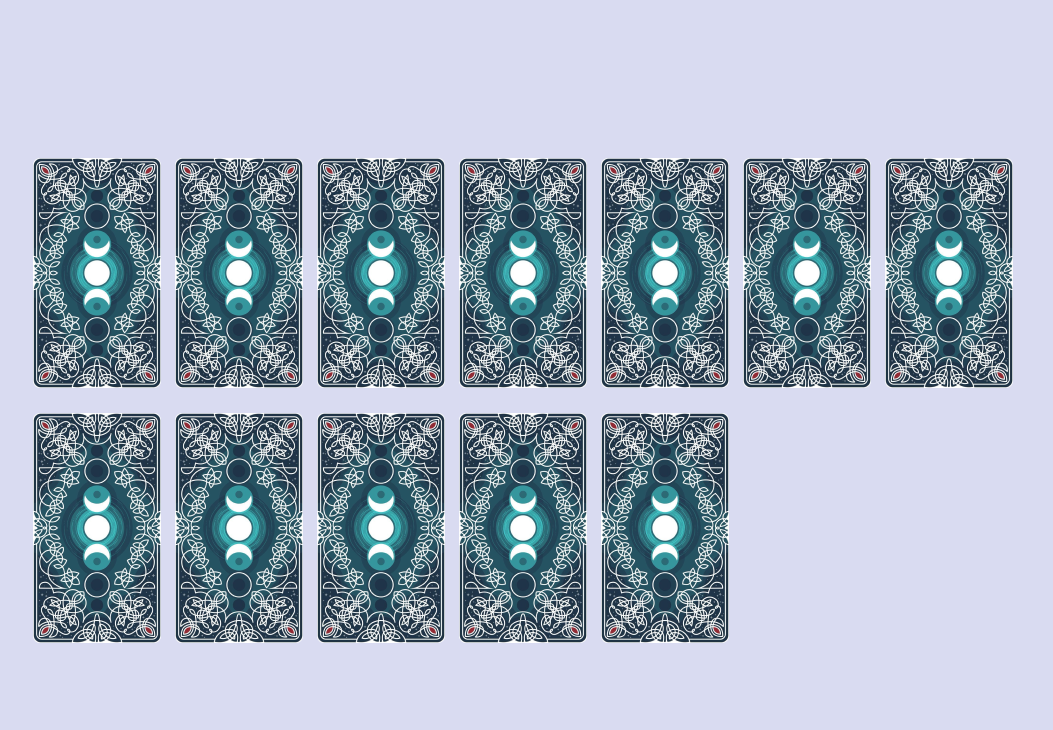
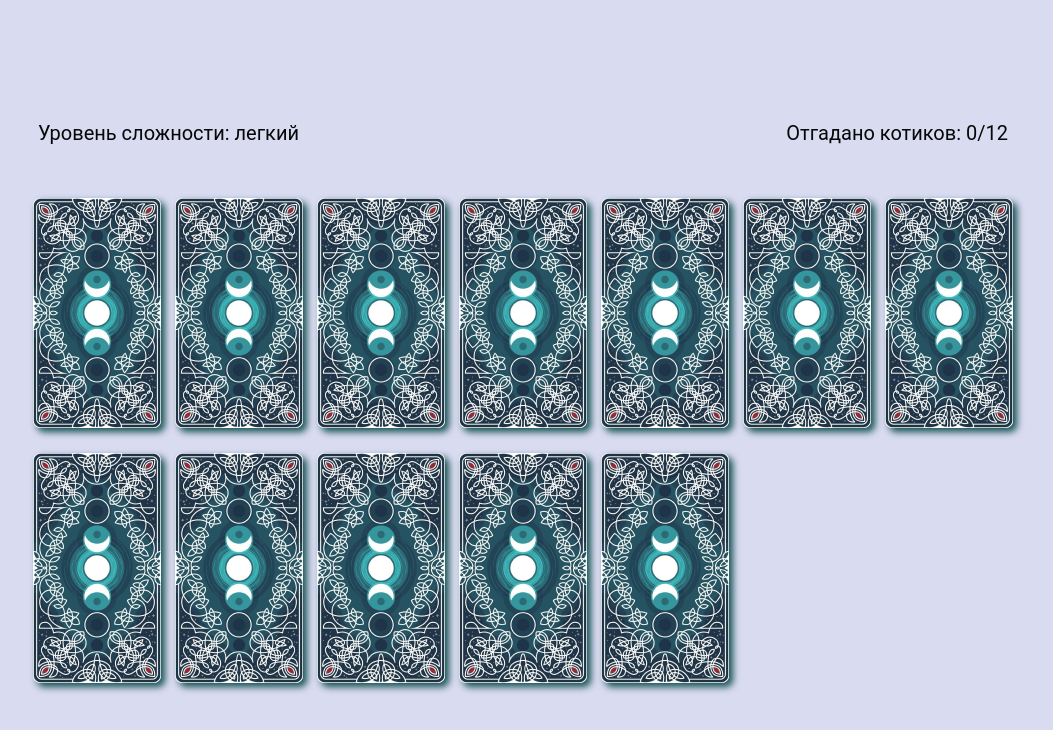
Before and after one commit to Qumansa/memory-game, a React (Vite) app: page /game in a window 1280 px wide. Shown: the top 730 px of the page, without its empty margins (117-1170 px from the left). Built offline with nearby package versions, Linux system fonts and the light colour scheme; a web font is replaced by a local one.

Commit message:
Карточка
Сделан функционал переворота карточки по клику

```diff
--- a/src/app/pages/game/features/card/index.tsx
+++ b/src/app/pages/game/features/card/index.tsx
@@ -1,5 +1,37 @@
+import { useEffect, useRef, useState } from 'react';
+
 import styles from './styles.module.scss';
 
+import cardBack from './assets/img/card-back.png';
+import cardFront from './assets/img/card-front.jpg';
+
 export const Card = () => {
-	return <li className={styles.cards__item}></li>;
+	const [isActive, setIsActive] = useState(false);
+
+	const toggleCard = () => {
+		setIsActive((prev) => !prev);
+	};
+
+	return (
+		<li
+			className={isActive ? `${styles.cards__item} ${styles.cards__item_active}` : styles.cards__item}
+			onClick={toggleCard}>
+			<div className={styles.cards__itemFront}>
+				<img
+					className={styles.cards__img}
+					src={cardFront}
+					alt=""
+					loading="lazy"
+				/>
+			</div>
+			<div className={styles.cards__itemBack}>
+				<img
+					className={styles.cards__img}
+					src={cardBack}
+					alt="Рубашка карты"
+					loading="lazy"
+				/>
+			</div>
+		</li>
+	);
 };
--- a/src/app/pages/game/features/card/styles.module.scss
+++ b/src/app/pages/game/features/card/styles.module.scss
@@ -1,11 +1,64 @@
+@use '../../../../../styles/variables.scss';
+
 .cards {
 	&__item {
+		cursor: pointer;
+
+		position: relative;
+
 		justify-self: center;
 
-		width: 100%;
 		width: 128px;
 		height: 230px;
 
-		background: url('./assets/img/card-back.png') center center/cover no-repeat;
+		transition: transform 0.3s;
+
+		&Back,
+		&Front {
+			position: absolute;
+			top: 0;
+			left: 0;
+
+			width: 100%;
+
+			-webkit-backface-visibility: hidden;
+			backface-visibility: hidden;
+			border-radius: 0.7rem;
+			box-shadow: 0.4rem 0.4rem 0.7rem variables.$eden;
+
+			transition: 1s;
+		}
+
+		&Front {
+			transform: rotateY(180deg);
+		}
+
+		&Back {
+			transform: rotateY(360deg);
+		}
+
+		&_active {
+			transform: translateY(-1rem);
+
+			.cards__itemFront {
+				transform: rotateY(0);
+			}
+
+			.cards__itemBack {
+				transform: rotateY(180deg);
+			}
+		}
+
+		@media (min-width: 992px) {
+			&:hover {
+				transform: translateY(-1rem);
+			}
+		}
+	}
+
+	&__img {
+		width: 100%;
+		object-fit: cover;
+		border-radius: 0.7rem;
 	}
 }
--- a/src/app/pages/game/index.tsx
+++ b/src/app/pages/game/index.tsx
@@ -12,7 +12,10 @@ export const Game = ({ difficulty }: GameProps) => {
 		<section className={styles.game}>
 			<div className={global.container}>
 				<h2 className={global.srOnly}>Игра</h2>
-				{/* <p className={styles.game__difficulty}>Уровень сложности: {difficulty}</p> */}
+				<div className={styles.game__info}>
+					<span className={styles.game__difficulty}>Уровень сложности: легкий</span>
+					<span className={styles.game__result}>Отгадано котиков: 0/12</span>
+				</div>
 				<ul className={styles.cards}>
 					<Card />
 					<Card />
--- a/src/app/pages/game/styles.module.scss
+++ b/src/app/pages/game/styles.module.scss
@@ -1,10 +1,18 @@
 .game {
 	width: 100%;
+	&__info {
+		display: flex;
+		column-gap: 2rem;
+		align-items: center;
+		justify-content: space-between;
+	}
 }
 
 .cards {
 	display: grid;
 	grid-template-columns: repeat(auto-fit, minmax(116px, 1fr));
 	gap: 2.5rem;
+
 	width: 100%;
+	margin-top: 5rem;
 }
--- a/src/app/pages/home/index.tsx
+++ b/src/app/pages/home/index.tsx
@@ -8,14 +8,15 @@ export const Home = () => {
 		<section className={styles.home}>
 			<div className={`${global.container} ${styles.home__container}`}>
 				<h2 className={global.srOnly}>Старт</h2>
-				<p className={`${styles.home__text} ${styles.home__text_big} ${styles.home__text_center}`}>
+				<p
+					className={`${styles.home__text} ${styles.home__text_big} ${styles.home__text_center} ${styles.home__text_bold}`}>
 					Добро пожаловать в игру "MATCH 2"!
 				</p>
 				<p className={`${styles.home__text} ${styles.home__text_withIndent}`}>
 					В этой игре Вы сможете потренировать свою память и полюбоваться прекрасными животными. Правила очень
 					просты: на старте Вы увидите несколько двухсторонних карточек, повёрнутых рубашкой вверх. При клике
-					по любой из них левой кнопкой мыши откроется изображение котика. Кликнув по другой карточке,
-					откроется ещё одно. Если изображения совпали - поздравляем, Вы нашли двух одинаковых котиков! Если
+					по любой из них левой кнопкой мыши откроется изображение котика. Кликнув по другой карточке, Вы
+					откроете ещё одно. Если изображения совпали - поздравляем, Вы нашли двух одинаковых котиков! Если
 					нет, карточки закроются, и Вам нужно будет искать дальше.
 				</p>
 				<p className={`${styles.home__text} ${styles.home__text_center}`}>
--- a/src/app/pages/home/styles.module.scss
+++ b/src/app/pages/home/styles.module.scss
@@ -9,6 +9,10 @@
 	&__text {
 		&_withIndent {
 			text-indent: 5rem;
+		}
+
+		&_bold {
+			font-weight: 500;
 		}
 
 		&_big {
--- a/src/styles/global.module.scss
+++ b/src/styles/global.module.scss
@@ -44,7 +44,7 @@
 }
 
 .button {
-	padding: 0.75rem 2rem;
+	padding: 0.75rem 3rem;
 
 	font-weight: 500;
 	color: variables.$lavenderWeb;
```
Also changed, not shown: src/app/pages/game/features/card/assets/img/card-front.jpg (added).
